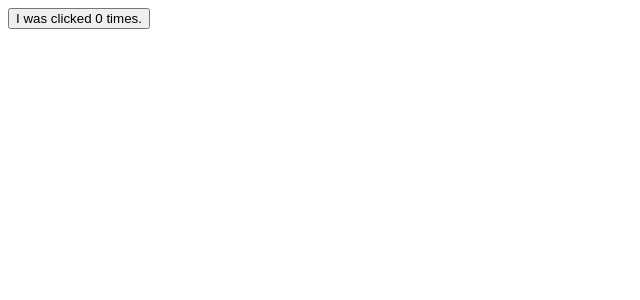
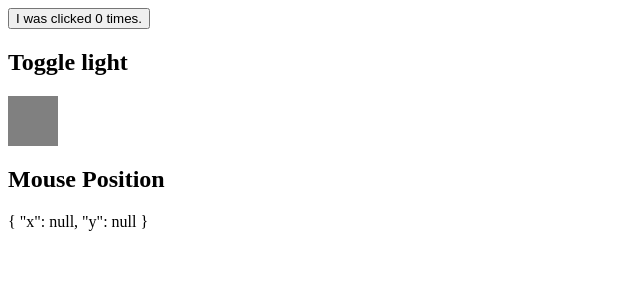
Before and after one commit to indresh44/react-hooks-intro, a React (Create React App) app: page / in a window 1280 px wide. Shown: the top 300 px of the page, without its empty margins (0-640 px from the left). Built offline with nearby package versions, Linux system fonts and the light colour scheme.

Commit message:
use effect and cleaning it

```diff
--- a/src/App.js
+++ b/src/App.js
@@ -1,18 +1,57 @@
-import React, { useState } from "react";
+import React, { useState, useEffect } from "react";
 
 
 function App() {
 
+  const colors = ['grey', 'yellow']
+
   const [count, setCount] = useState(0)
+  const [index, setIndex] = useState(0)
+  const [mousePosition, setMousePosition] = useState({ x: null, y: null})
+
+  useEffect(() => {
+    document.title = `You have clicked ${count} times`;
+    window.addEventListener('mousemove', handleMouseMove);
+
+    return () => {
+      window.removeEventListener('mousemove', handleMouseMove)
+    }
+  }, [count]); // remove count and make it empty box, and see the page title.
 
   const incrementCounter = () => {
-    setCount(count + 1)
+    setCount(prevCount => prevCount + 1)
+  }
+
+  const changeIndex =() => {
+    setIndex(prevColor => ( prevColor + 1) % 2)
+  }
+
+  const handleMouseMove = event => {
+    setMousePosition({
+      x: event.pageX,
+      y: event.pageY
+    })
   }
 
   return (
+    <>
     <button onClick={incrementCounter}>
       I was clicked {count} times.
     </button>
+
+    <h2>Toggle light</h2>
+    <div
+      style={{
+        height: '50px',
+        width: '50px',
+        background: colors[index]
+      }}
+      onClick={changeIndex}
+    ></div>
+
+    <h2>Mouse Position</h2>
+    {JSON.stringify(mousePosition, null, 2)}
+    </>
   );
 }
 
```
